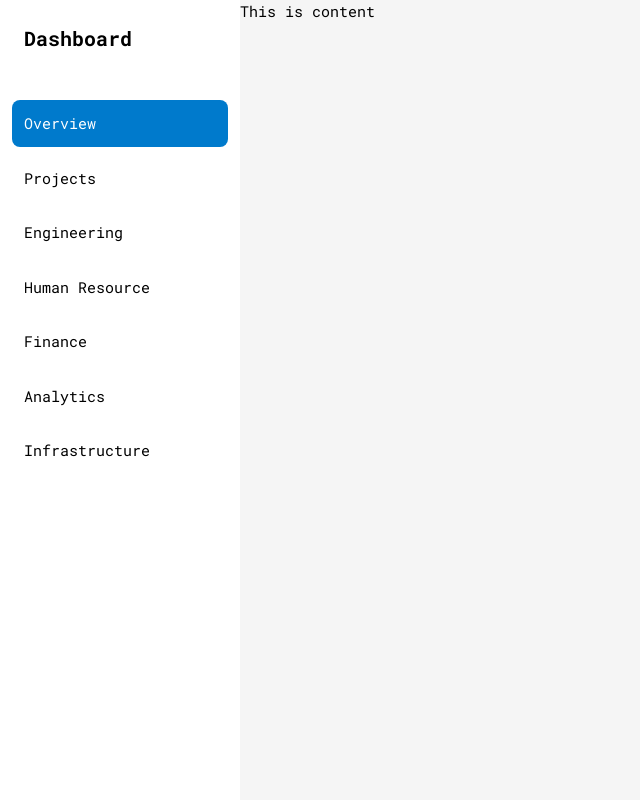
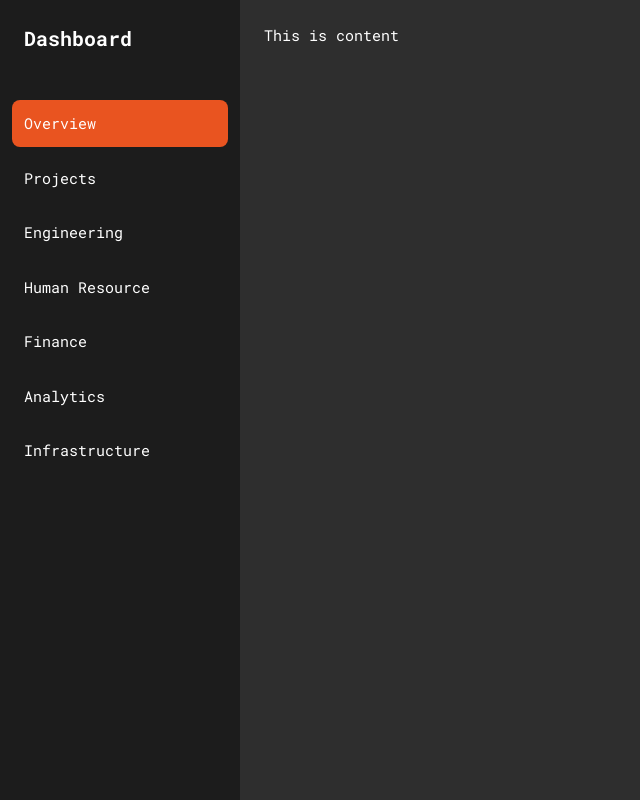
Before and after one commit to saahil-mahato/edenmatrix-fe, a Vue app: page /dashboard in a window 1280 px wide. Shown: the whole page, without its empty margins (0-640 px from the left). Built offline with nearby package versions, Linux system fonts and the light colour scheme.

Commit message:
feat: change theme to ubuntu dark (#38)

```diff
--- a/src/assets/base.css
+++ b/src/assets/base.css
@@ -34,16 +34,12 @@ body {
 }
 
 :root {
-  --white-color: #FFFFFF;
-  --black-color: #000000;
+  --white: #FFFFFF;
+  --black: #000000;
+  --light-gray: #4E4E4E;
+  --medium-gray: #6A6A6A;
+  --dark-gray: #2E2E2E;
+  --darker-gray: #1C1C1C;
+  --ubuntu-orange: #E95420;
 
-  --primary-color: #007ACC;
-
-  --primary-hover-color: #005B99;
-
-  --border-color: #FDFDFD;
-  --background-color: #F5F5F5;
-
-  --success-color: #28B463;
-  --error-color: #C0392B;
 }
--- a/src/components/ContentCard.vue
+++ b/src/components/ContentCard.vue
@@ -35,7 +35,7 @@ const handleClick = (event: MouseEvent) => {
 
 <style scoped>
 .container {
-  @apply flex flex-col p-6 rounded-xl text-[var(--black-color)] bg-[var(--white-color)]
+  @apply flex flex-col p-6 rounded-xl text-[var(--white)] bg-[var(--darker-gray)]
 }
 
 .heading {
--- a/src/components/InputField.vue
+++ b/src/components/InputField.vue
@@ -52,6 +52,6 @@ const onInput = (event: Event) => {
 
 <style scoped>
 .input-field {
-  @apply w-full p-2 border-2 rounded-lg focus:outline-none text-[var(--black-color)] outline-[var(--border-color)]
+  @apply w-full p-2 rounded-lg text-[var(--white)] bg-[var(--dark-gray)] outline-none border-none
 }
 </style>
--- a/src/components/TextButton.vue
+++ b/src/components/TextButton.vue
@@ -46,6 +46,6 @@ const handleClick = (event: MouseEvent) => {
 
 <style scoped>
 .btn-primary {
-  @apply p-3 text-[var(--white-color)] bg-[var(--primary-color)] rounded-md hover:shadow-2xl hover:bg-[var(--primary-hover-color)]
+  @apply p-3 text-[var(--white-color)] bg-[var(--dark-gray)] rounded-md hover:bg-[var(--ubuntu-orange)]
 }
 </style>
--- a/src/views/DashboardView.vue
+++ b/src/views/DashboardView.vue
@@ -48,7 +48,7 @@ const activateTab = (selectedTab: Tab): void => {
 }
 
 .side-bar {
-  @apply w-60 h-full py-6 px-3 text-black;
+  @apply w-60 h-full px-3 py-6 text-[var(--white)] bg-[var(--darker-gray)];
 }
 
 .side-bar h1 {
@@ -56,14 +56,14 @@ const activateTab = (selectedTab: Tab): void => {
 }
 
 .tab {
-  @apply p-3 my-2 rounded-lg cursor-pointer hover:bg-gray-200;
+  @apply p-3 my-2 rounded-lg cursor-pointer hover:bg-[var(--light-gray)];
 }
 
 .active-tab {
-  @apply bg-[var(--primary-color)] text-white !important;
+  @apply bg-[var(--ubuntu-orange)] text-white !important;
 }
 
 .content {
-  @apply flex-auto h-full bg-[var(--background-color)];
+  @apply flex-auto h-full p-6 text-[var(--white)] bg-[var(--dark-gray)];
 }
 </style>
```
